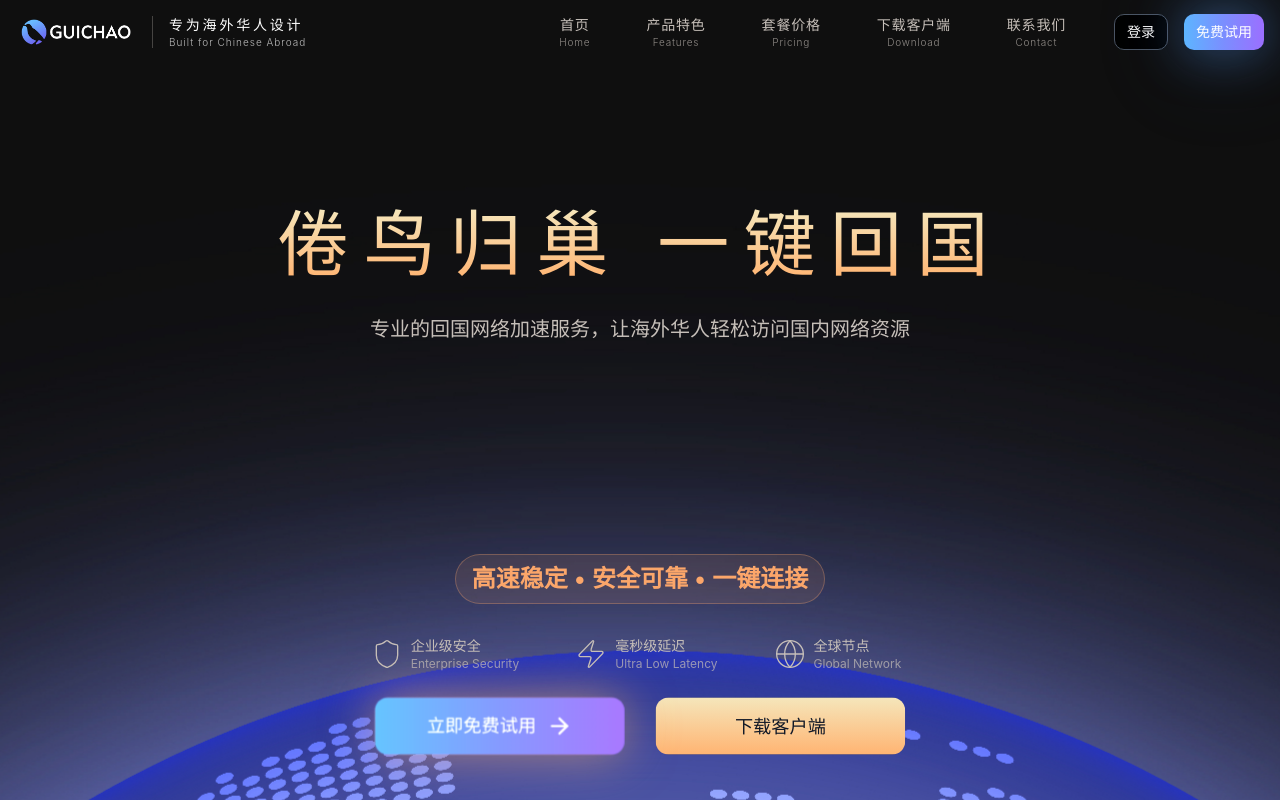
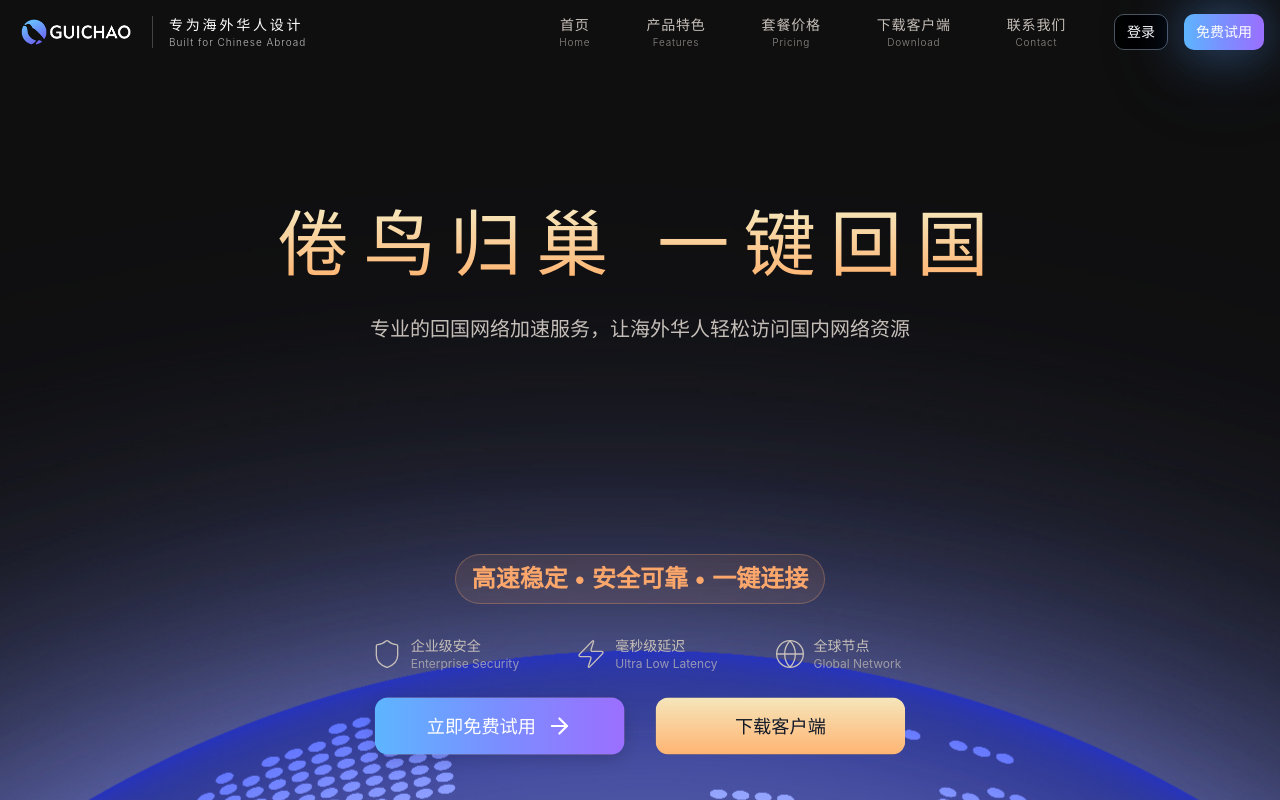
Before and after one commit to Alexneilcaiqiqi/vivid-palette-ai, a React (Vite) app: page / in a window 1280 px wide. Shown: the top 800 px of the page. Built offline with nearby package versions, Linux system fonts and the light colour scheme.

Commit message:
Fix button animation

```diff
--- a/src/components/Hero.tsx
+++ b/src/components/Hero.tsx
@@ -43,7 +43,7 @@ const Hero = () => {
 
           {/* CTA按钮 */}
           <div className="flex flex-col sm:flex-row gap-4 md:gap-6 justify-center scale-100 sm:scale-110 md:scale-[1.3] -mt-6 md:-mt-12 px-4">
-            <Button size="lg" className="bg-gradient-to-r from-[#5DB5FF] via-[#7B8EFF] via-50% to-[#9B6FFF] shadow-[0_4px_12px_rgba(0,0,0,0.15)] active:scale-105 active:shadow-[0_0_30px_rgba(255,255,255,0.9),0_4px_12px_rgba(0,0,0,0.15)] transition-all duration-300 pulse-strong w-full sm:w-48 text-white">
+            <Button size="lg" className="bg-gradient-to-r from-[#5DB5FF] via-[#7B8EFF] via-50% to-[#9B6FFF] shadow-[0_4px_12px_rgba(0,0,0,0.15)] active:scale-105 active:shadow-[0_0_30px_rgba(255,255,255,0.9),0_4px_12px_rgba(0,0,0,0.15)] transition-all duration-300 w-full sm:w-48 text-white">
               <a href="/auth">立即免费试用</a>
               <ArrowRight className="ml-2 w-4 h-4 md:w-5 md:h-5" />
             </Button>
```
